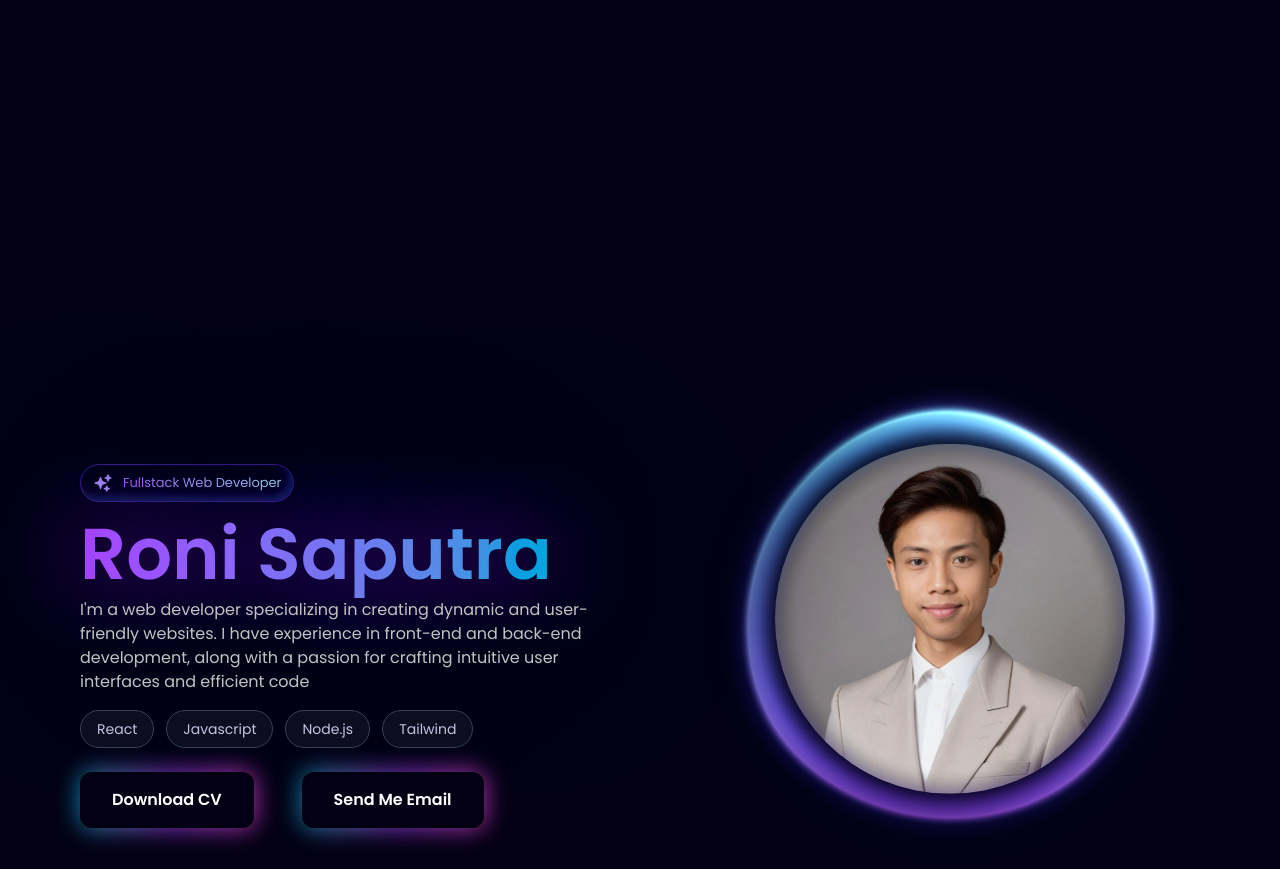
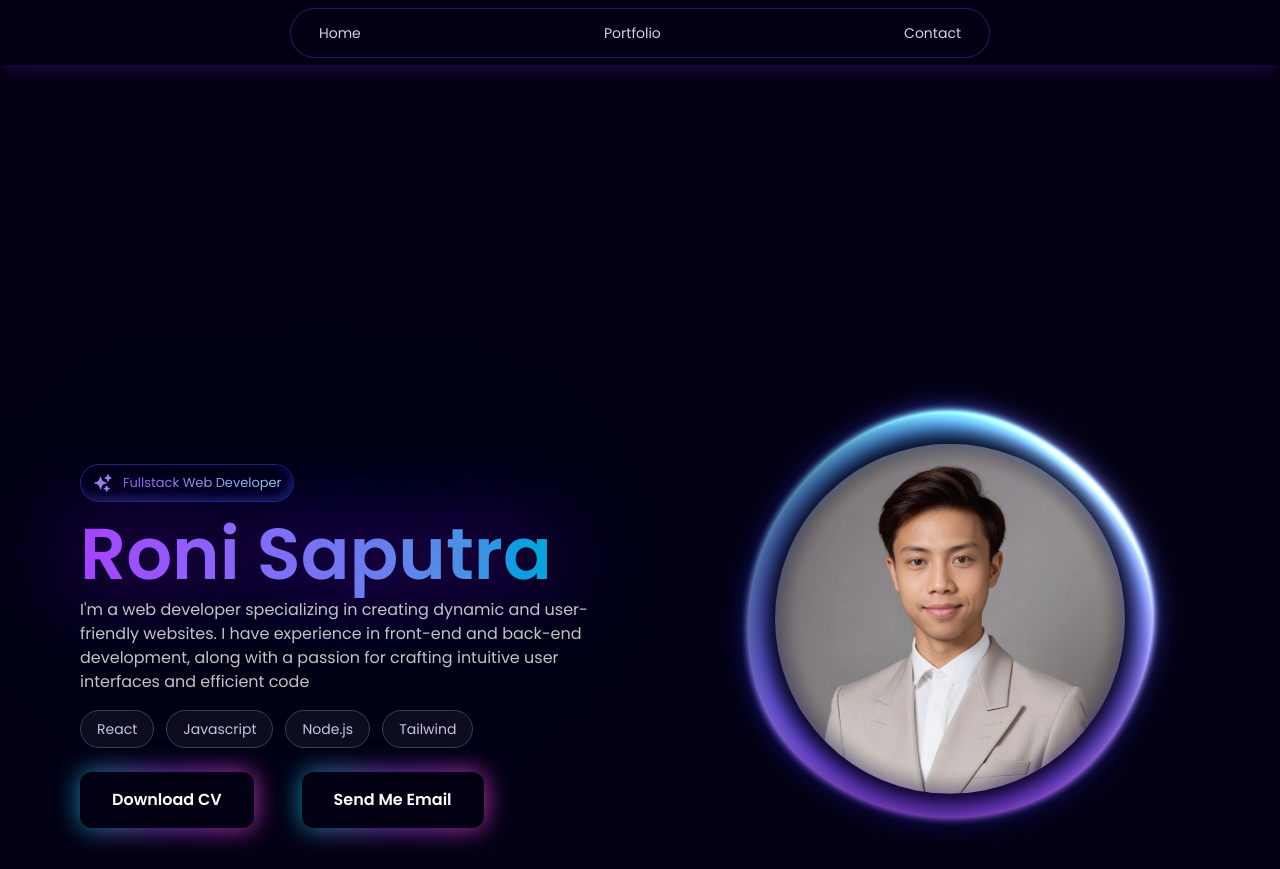
Before and after one commit to ronisaputra764/spaceport, a React (Vite) app: page / in a window 1280 px wide. Built offline with nearby package versions, Linux system fonts and the light colour scheme.

Commit message:
first commit

```diff
--- a/index.html
+++ b/index.html
@@ -16,7 +16,7 @@
   <title>Spaceport | Roni Saputra</title>
 </head>
 
-<body class="bg-[#030014] poppins-regular overflow-y-scroll overflow-x-hidden">
+<body class="bg-[#030014] poppins-regular">
 
   <div id="root"></div>
   <script type="module" src="/src/main.jsx"></script>
--- a/src/App.jsx
+++ b/src/App.jsx
@@ -26,8 +26,8 @@ function App() {
   return (
     <div >
       <div className="flex flex-col gap-20">
-        {/* <Navbar />
-        <Hero /> */}
+        <Navbar />
+        {/* <Hero /> */}
         <Header />
         {/* <Body />
         <Experience />
```
